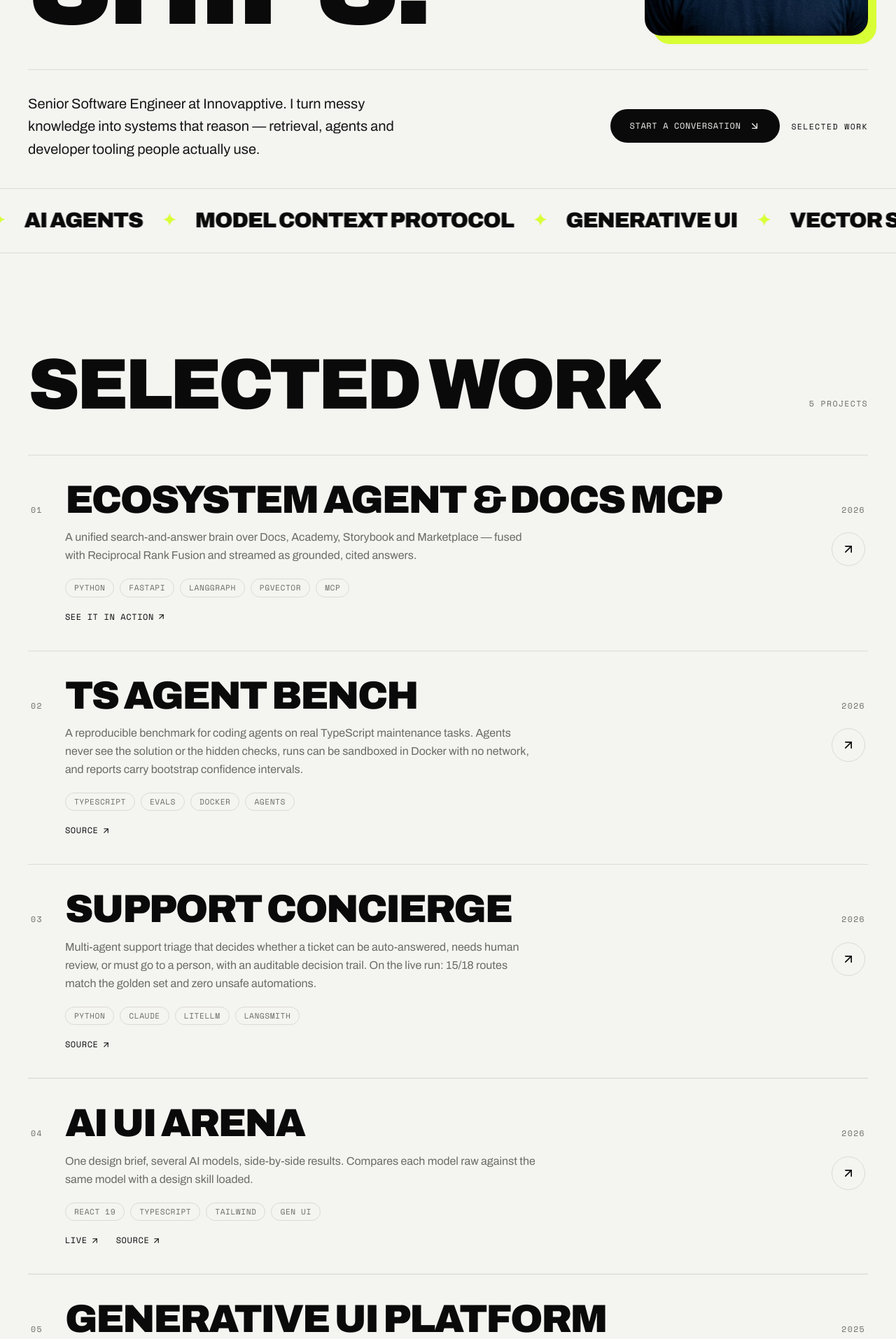
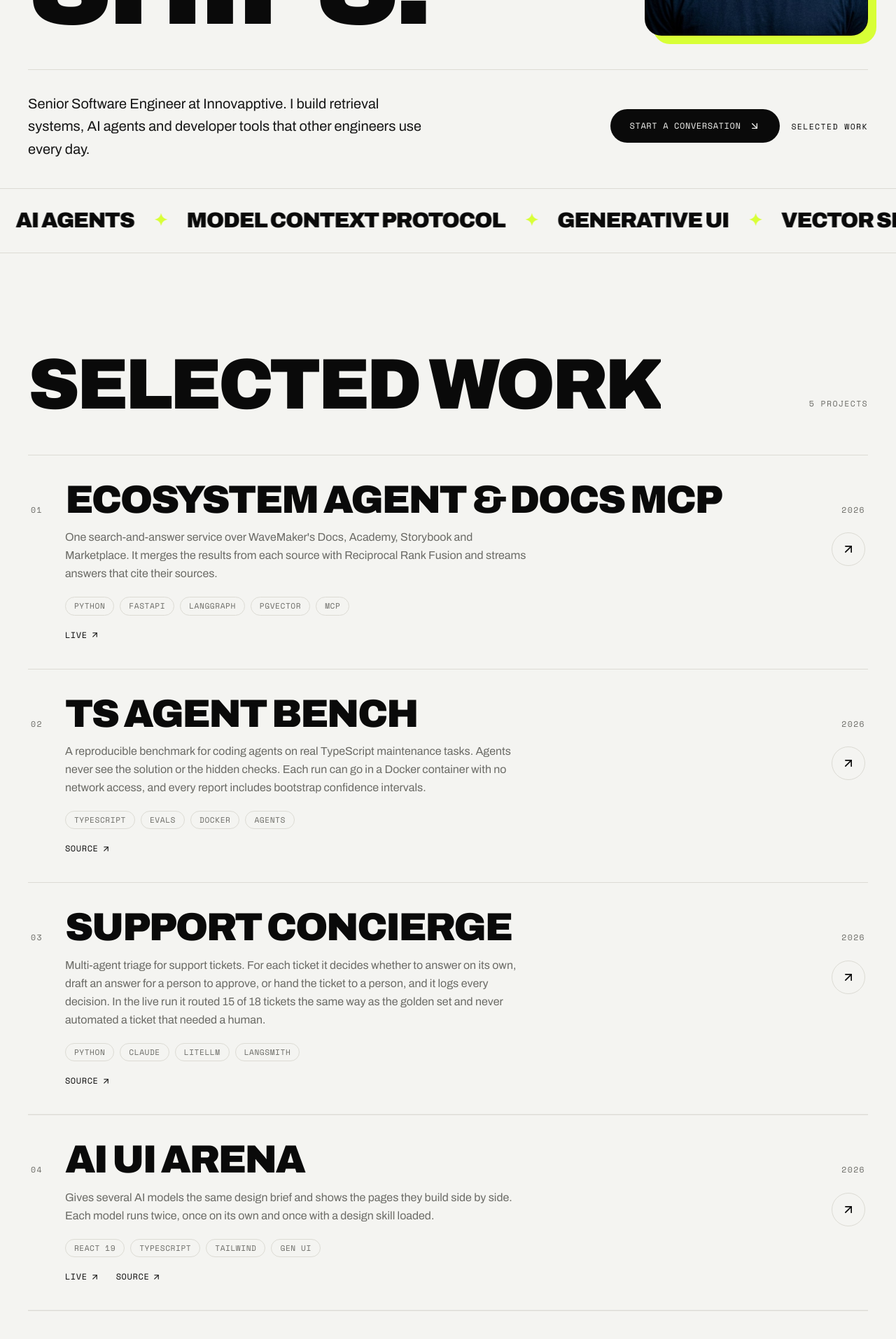
Before and after one commit to Tiwariji-07/My_portfolio_ReactJs, a React (Vite) app: page / in a window 1280 px wide. Shown: the part 540-2454 px from the top of the page at 70% size. Built offline with nearby package versions, Linux system fonts and the light colour scheme; no server answers.

Commit message:
Rewrite site copy in plain language
Removes em dashes, curly quotes and figures of speech from the visible
copy, and states what each project does and what it measured.

```diff
--- a/index.html
+++ b/index.html
@@ -8,16 +8,16 @@
     <meta name="viewport" content="width=device-width, initial-scale=1.0" />
     <meta
       name="description"
-      content="Vivek Raj — Senior Software Engineer at Innovapptive building AI systems: multi-source RAG, agents, and MCP-powered developer tooling."
+      content="Vivek Raj is a Senior Software Engineer at Innovapptive. He builds RAG systems, AI agents and MCP developer tools."
     />
     <meta name="author" content="Vivek Raj" />
     <meta name="theme-color" content="#f4f4f1" />
 
     <meta property="og:type" content="website" />
-    <meta property="og:title" content="Vivek Raj — Senior Software Engineer" />
+    <meta property="og:title" content="Vivek Raj | Senior Software Engineer" />
     <meta
       property="og:description"
-      content="Building AI systems: multi-source RAG, agents, and MCP-powered developer tooling."
+      content="RAG systems, AI agents and MCP developer tools."
     />
     <meta property="og:image" content="https://tiwariji-07.github.io/favicon-512.png" />
 
@@ -28,7 +28,7 @@
       rel="stylesheet"
     />
 
-    <title>Vivek Raj — Senior Software Engineer</title>
+    <title>Vivek Raj | Senior Software Engineer</title>
   </head>
   <body>
     <div id="root"></div>
--- a/src/components/Contact.jsx
+++ b/src/components/Contact.jsx
@@ -136,10 +136,10 @@ export default function Contact() {
 
             <div aria-live="polite">
               {status === 'success' && (
-                <p className="flex items-center gap-2 font-mono text-sm text-ink"><Check size={16} /> Thanks — I&apos;ll be in touch soon.</p>
+                <p className="flex items-center gap-2 font-mono text-sm text-ink"><Check size={16} /> Thanks. I&apos;ll reply soon.</p>
               )}
               {status === 'error' && (
-                <p className="flex items-center gap-2 font-mono text-sm text-red-600"><AlertCircle size={16} /> Something broke. Email me at {profile.email}.</p>
+                <p className="flex items-center gap-2 font-mono text-sm text-red-600"><AlertCircle size={16} /> The message didn&apos;t send. Email me at {profile.email}.</p>
               )}
             </div>
           </form>
--- a/src/components/Footer.jsx
+++ b/src/components/Footer.jsx
@@ -65,7 +65,7 @@ export default function Footer() {
 
         <div className="flex flex-col justify-between gap-2 border-t border-bg/15 py-6 sm:flex-row">
           <p className="label text-faint">© {year} {profile.name}</p>
-          <p className="label text-faint">Built with curiosity &amp; chai ✦</p>
+          <p className="label text-faint">Built with React and Vite</p>
         </div>
       </div>
     </footer>
--- a/src/components/Navbar.jsx
+++ b/src/components/Navbar.jsx
@@ -42,7 +42,7 @@ export default function Navbar() {
         }`}
       >
         <nav className="container-px mx-auto flex h-20 max-w-[1600px] items-center justify-between">
-          <a href="#home" className="display text-xl leading-none" aria-label={`${profile.name} — home`}>
+          <a href="#home" className="display text-xl leading-none" aria-label={`${profile.name}, home`}>
             {profile.first}
             <span className="text-accent">.</span>
           </a>
--- a/src/data/portfolio.js
+++ b/src/data/portfolio.js
@@ -17,7 +17,7 @@ export const profile = {
   // Big hero statement — the highlighted word gets the accent block.
   headline: ['I build', 'AI', 'that ships.'],
   subhead:
-    'Senior Software Engineer at Innovapptive. I turn messy knowledge into systems that reason — retrieval, agents and developer tooling people actually use.',
+    'Senior Software Engineer at Innovapptive. I build retrieval systems, AI agents and developer tools that other engineers use every day.',
 }
 
 export const socials = {
@@ -42,11 +42,11 @@ export const marquee = [
 ]
 
 export const about = {
-  lead: 'I like problems that don\u2019t have a tidy answer yet.',
+  lead: "I like problems that don't have a known answer yet.",
   paragraphs: [
-    'I started out shipping web pages and REST endpoints. These days I build AI systems that hold up in production — multi-source RAG, agents that actually do things, and the unglamorous plumbing (retrieval, ranking, evals) that makes them trustworthy.',
-    'I\u2019m a Senior Software Engineer at Innovapptive. Before that I spent close to four years at Wavemaker, where I led a knowledge platform that became the default way internal tools answer questions, and a Gen-UI app that replaced 1000+ static screens with one that thinks. I care about measurable impact, clean systems, and shipping.',
-    'Away from the keyboard you\u2019ll find me chasing a runner\u2019s high, grinding LeetCode, and over-caffeinated on chai at the next hackathon.',
+    'I started out building web pages and REST endpoints. Now I build AI systems that run in production: RAG over several sources, agents that call real tools, and the retrieval, ranking and evaluation work that keeps their answers correct.',
+    "I'm a Senior Software Engineer at Innovapptive. Before that I spent close to four years at Wavemaker. There I led the RAG platform that internal developer tools use to answer questions, and built a generative UI app where one screen replaced more than 1000 static ones.",
+    'Outside work I run marathons, practise on LeetCode and enter hackathons.',
   ],
   // woven-in skills, grouped but compact
   toolkit: [
@@ -60,9 +60,9 @@ export const about = {
 
 // Compact trajectory — not a bullet dump.
 export const experience = [
-  { role: 'Senior Software Engineer', company: 'Innovapptive', period: "'26 — Now" },
-  { role: 'Software Development Engineer', company: 'Wavemaker', period: "'25 — '26" },
-  { role: 'Associate Software Engineer', company: 'Wavemaker', period: "'23 — '25" },
+  { role: 'Senior Software Engineer', company: 'Innovapptive', period: "'26 to now" },
+  { role: 'Software Development Engineer', company: 'Wavemaker', period: "'25 to '26" },
+  { role: 'Associate Software Engineer', company: 'Wavemaker', period: "'23 to '25" },
   { role: 'Web Developer Intern', company: 'Wavemaker', period: "'23" },
 ]
 
@@ -70,17 +70,17 @@ export const projects = [
   {
     title: 'Ecosystem Agent & Docs MCP',
     blurb:
-      'A unified search-and-answer brain over Docs, Academy, Storybook and Marketplace — fused with Reciprocal Rank Fusion and streamed as grounded, cited answers.',
+      "One search-and-answer service over WaveMaker's Docs, Academy, Storybook and Marketplace. It merges the results from each source with Reciprocal Rank Fusion and streams answers that cite their sources.",
     tags: ['Python', 'FastAPI', 'LangGraph', 'pgvector', 'MCP'],
     year: '2026',
     links: [
-       { label: 'See it in action', href: 'https://docs.wavemaker.ai/' },
+       { label: 'Live', href: 'https://docs.wavemaker.ai/' },
     ],
   },
   {
     title: 'TS Agent Bench',
     blurb:
-      'A reproducible benchmark for coding agents on real TypeScript maintenance tasks. Agents never see the solution or the hidden checks, runs can be sandboxed in Docker with no network, and reports carry bootstrap confidence intervals.',
+      'A reproducible benchmark for coding agents on real TypeScript maintenance tasks. Agents never see the solution or the hidden checks. Each run can go in a Docker container with no network access, and every report includes bootstrap confidence intervals.',
     tags: ['TypeScript', 'Evals', 'Docker', 'Agents'],
     year: '2026',
     links: [
@@ -90,7 +90,7 @@ export const projects = [
   {
     title: 'Support Concierge',
     blurb:
-      'Multi-agent support triage that decides whether a ticket can be auto-answered, needs human review, or must go to a person, with an auditable decision trail. On the live run: 15/18 routes match the golden set and zero unsafe automations.',
+      'Multi-agent triage for support tickets. For each ticket it decides whether to answer on its own, draft an answer for a person to approve, or hand the ticket to a person, and it logs every decision. In the live run it routed 15 of 18 tickets the same way as the golden set and never automated a ticket that needed a human.',
     tags: ['Python', 'Claude', 'LiteLLM', 'LangSmith'],
     year: '2026',
     links: [
@@ -100,7 +100,7 @@ export const projects = [
   {
     title: 'AI UI Arena',
     blurb:
-      'One design brief, several AI models, side-by-side results. Compares each model raw against the same model with a design skill loaded.',
+      'Gives several AI models the same design brief and shows the pages they build side by side. Each model runs twice, once on its own and once with a design skill loaded.',
     tags: ['React 19', 'TypeScript', 'Tailwind', 'Gen UI'],
     year: '2026',
     links: [
@@ -111,7 +111,7 @@ export const projects = [
   {
     title: 'Generative UI Platform',
     blurb:
-      'AI agents that generate tables, charts and lists from a prompt — consolidating 1000+ static screens into one intelligent interface and cutting build overhead ~95%.',
+      'AI agents build tables, charts and lists from a prompt. One screen replaced more than 1000 static screens and cut build effort by about 95%.',
     tags: ['Agents', 'Gen UI', 'React', 'LLM'],
     year: '2025',
     links: [
@@ -120,9 +120,9 @@ export const projects = [
 ]
 
 export const achievements = [
-  { text: 'MongoDB Developer Toolkit — certified', href: 'https://www.geeksforgeeks.org/certificate/649ea5117dbae94e35b1ed66bb1de99d' },
-  { text: 'LeetCode — peak 1469, 100+ solved', href: 'https://leetcode.com/Tiwari_ji07/' },
-  { text: 'B.Tech CSE — MRCET, CGPA 8.38', href: null },
+  { text: 'MongoDB Developer Toolkit certificate', href: 'https://www.geeksforgeeks.org/certificate/649ea5117dbae94e35b1ed66bb1de99d' },
+  { text: 'LeetCode peak rating 1469, 100+ problems solved', href: 'https://leetcode.com/Tiwari_ji07/' },
+  { text: 'B.Tech in Computer Science, MRCET, CGPA 8.38', href: null },
   { text: '100xDevs Solana Mini Hackathon', href: null },
 ]
 
```
